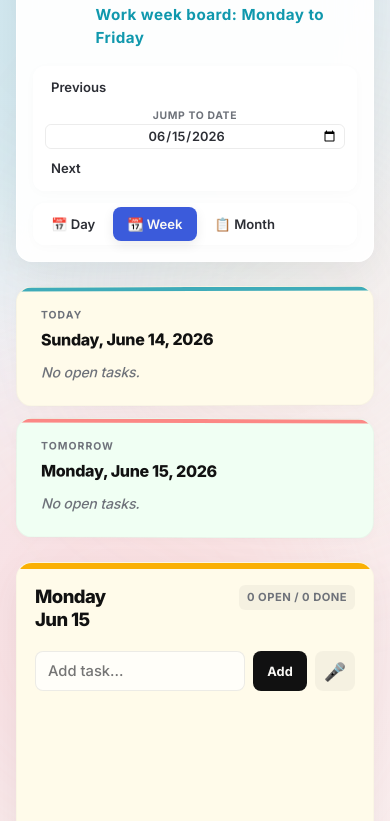
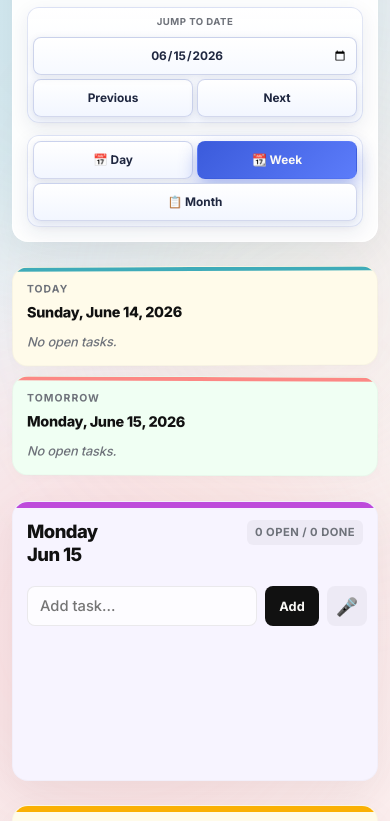
Before and after one commit to rnikhil89-code/StickyNotes--Nikhil, a plain HTML site: page index.html in a window 390 px wide. Shown: the part 114-935 px from the top of the page. Drawn offline with Linux system fonts and the light colour scheme.

Commit message:
Add files via upload

```diff
--- a/app.js
+++ b/app.js
@@ -216,6 +216,8 @@
 function renderDayCard(dateKey) {
   const card = dayCardTemplate.content.firstElementChild.cloneNode(true);
   card.dataset.date = dateKey;
+  const dateObj = fromDateKey(dateKey);
+  card.classList.add(`note-tone-${getNoteToneIndex(dateObj)}`);
 
   const h2 = card.querySelector("h2");
   const taskCount = card.querySelector(".task-count");
@@ -225,7 +227,6 @@
   const voiceStatus = card.querySelector(".voice-status");
   const taskList = card.querySelector(".task-list");
 
-  const dateObj = fromDateKey(dateKey);
   const tasks = getTasks(dateKey);
   h2.textContent = formatCardDate(dateObj);
   const openCount = tasks.filter((task) => !task.done).length;
@@ -292,6 +293,14 @@
   });
 
   board.appendChild(card);
+}
+
+function getNoteToneIndex(dateObj) {
+  // Color depends on absolute calendar day, not card position.
+  const dayNumber = Math.floor(
+    Date.UTC(dateObj.getFullYear(), dateObj.getMonth(), dateObj.getDate()) / 86400000
+  );
+  return ((dayNumber % 5) + 5) % 5 + 1;
 }
 
 function renderMonthGrid(selectedDateKey) {
--- a/index.html
+++ b/index.html
@@ -32,9 +32,9 @@
         </div>
         <div class="right-controls">
           <div class="header-nav" aria-label="Date controls">
+            <label for="datePicker" class="jump-label">Jump to date</label>
             <button id="prevBtn" class="nav-btn" type="button">Previous</button>
             <div class="date-pick-wrap">
-              <label for="datePicker">Jump to date</label>
               <input id="datePicker" type="date" />
             </div>
             <button id="nextBtn" class="nav-btn" type="button">Next</button>
--- a/styles.css
+++ b/styles.css
@@ -90,10 +90,10 @@
 .app-shell {
   position: relative;
   z-index: 1;
-  max-width: 1400px;
+  max-width: 1760px;
   margin: 0 auto;
   min-height: 100vh;
-  padding: 16px clamp(20px, 5vw, 64px) 60px;
+  padding: 16px clamp(12px, 2vw, 28px) 60px;
   display: flex;
   flex-direction: column;
   gap: 24px;
@@ -174,33 +174,55 @@
   display: grid;
   gap: 10px;
   justify-items: end;
+  width: min(100%, 560px);
+  --ctrl-columns: 1fr 1.45fr 1fr;
 }
 
 .top-actions {
-  display: flex;
+  display: grid;
+  grid-template-columns: var(--ctrl-columns);
   gap: 4px;
-  justify-content: flex-end;
+  width: 100%;
 }
 
 .header-nav {
-  display: flex;
+  display: grid;
+  grid-template-columns: var(--ctrl-columns);
+  grid-template-areas:
+    "jump jump jump"
+    "prev date next";
   gap: 4px;
   align-items: center;
-  justify-content: flex-end;
+  width: 100%;
+}
+
+.header-nav .jump-label {
+  grid-area: jump;
+  font-size: 0.65rem;
+  color: var(--muted);
+  font-weight: 700;
+  text-transform: uppercase;
+  letter-spacing: 0.06em;
+  text-align: center;
+  padding: 2px 0 3px;
+}
+
+.header-nav #prevBtn {
+  grid-area: prev;
 }
 
 .header-nav #nextBtn {
-  position: relative;
-  top: -2px;
+  grid-area: next;
+  position: static;
 }
 
 .top-actions,
 .header-nav {
-  background: rgba(255, 255, 255, 0.8);
-  border: 1px solid rgba(255, 255, 255, 0.9);
+  background: linear-gradient(180deg, rgba(255, 255, 255, 0.92), rgba(245, 248, 255, 0.9));
+  border: 1px solid rgba(122, 140, 206, 0.22);
   border-radius: 12px;
-  padding: 3px;
-  box-shadow: var(--shadow-sm);
+  padding: 5px;
+  box-shadow: 0 6px 20px rgba(30, 42, 92, 0.08);
 }
 
 /* Micro-Engineered Buttons */
@@ -220,61 +242,71 @@
 
 .view-btn,
 .nav-btn {
-  background: transparent;
-  color: var(--ink-light);
-  padding: 8px 14px;
-  font-size: 0.82rem;
-  box-shadow: none;
-  border: none;
-  height: 34px;
+  background: linear-gradient(180deg, #ffffff, #f2f6ff);
+  color: #1f2740;
+  padding: 9px 14px;
+  font-size: 0.84rem;
+  font-weight: 700;
+  box-shadow: 0 3px 10px rgba(33, 46, 99, 0.12);
+  border: 1px solid rgba(98, 117, 189, 0.28);
+  height: 40px;
   display: flex;
   align-items: center;
   gap: 6px;
 }
 
+.top-actions .view-btn {
+  justify-content: center;
+}
+
+.top-actions .view-btn,
+.header-nav .nav-btn,
+.header-nav .date-pick-wrap {
+  width: 100%;
+}
+
 .view-btn.active {
-  background: var(--accent);
+  background: linear-gradient(135deg, var(--accent), var(--accent-light));
   color: #faf9f6;
-  box-shadow: 0 4px 12px rgba(17, 17, 17, 0.08);
+  border-color: transparent;
+  box-shadow: 0 8px 18px rgba(59, 91, 219, 0.42);
 }
 
 .view-btn:hover:not(.active),
 .nav-btn:hover {
-  background: rgba(17, 17, 17, 0.04);
+  background: linear-gradient(180deg, #ffffff, #eef3ff);
   color: var(--ink);
+  border-color: rgba(59, 91, 219, 0.38);
+  box-shadow: 0 7px 16px rgba(33, 46, 99, 0.18);
+  transform: translateY(-1px);
 }
 
 .date-pick-wrap {
+  grid-area: date;
   display: grid;
-  gap: 1px;
-  padding: 0 8px;
-}
-
-.date-pick-wrap label {
-  font-size: 0.65rem;
-  color: var(--muted);
-  font-weight: 700;
-  text-transform: uppercase;
-  letter-spacing: 0.06em;
-  text-align: center;
+  gap: 0;
+  padding: 0;
 }
 
 #datePicker {
-  border: 1px solid rgba(17, 17, 17, 0.08);
-  border-radius: 6px;
-  padding: 3px 6px;
+  border: 1px solid rgba(98, 117, 189, 0.3);
+  border-radius: 8px;
+  padding: 3px 8px;
   font-family: inherit;
-  font-size: 0.8rem;
-  background: transparent;
-  color: var(--ink-light);
-  font-weight: 600;
+  font-size: 0.82rem;
+  background: linear-gradient(180deg, #ffffff, #f6f9ff);
+  color: #1f2740;
+  font-weight: 700;
   cursor: pointer;
   text-align: center;
+  height: 40px;
+  box-shadow: inset 0 1px 0 rgba(255, 255, 255, 0.9), 0 2px 8px rgba(33, 46, 99, 0.1);
 }
 
 #datePicker:focus {
   outline: none;
-  border-color: var(--ink);
+  border-color: var(--accent);
+  box-shadow: 0 0 0 3px rgba(59, 91, 219, 0.16);
 }
 
 /* Premium Task Summary Strip */
@@ -414,47 +446,68 @@
   box-shadow: var(--shadow-lg);
 }
 
-.sticky-card:nth-child(2n) {
+.sticky-card.note-tone-1 {
+  background: var(--note-1);
+  transform: rotate(-0.3deg);
+}
+
+.sticky-card.note-tone-1::after {
+  background: #fab005; /* Solid warm saffron tab for yellow notes */
+}
+
+.sticky-card.note-tone-1:hover {
+  transform: translateY(-8px) rotate(-0.1deg);
+}
+
+.sticky-card.note-tone-2 {
   background: var(--note-2);
   transform: rotate(0.4deg);
 }
-.sticky-card:nth-child(2n)::after {
+
+.sticky-card.note-tone-2::after {
   background: #37b24d; /* Fresh vibrant mint-sage tab */
 }
-.sticky-card:nth-child(2n):hover {
+
+.sticky-card.note-tone-2:hover {
   transform: translateY(-8px) rotate(0.2deg);
 }
 
-.sticky-card:nth-child(3n) {
+.sticky-card.note-tone-3 {
   background: var(--note-3);
   transform: rotate(-0.5deg);
 }
-.sticky-card:nth-child(3n)::after {
+
+.sticky-card.note-tone-3::after {
   background: #ff6b6b; /* Vibrant coral pink tab */
 }
-.sticky-card:nth-child(3n):hover {
+
+.sticky-card.note-tone-3:hover {
   transform: translateY(-8px) rotate(-0.3deg);
 }
 
-.sticky-card:nth-child(4n) {
+.sticky-card.note-tone-4 {
   background: var(--note-4);
   transform: rotate(0.3deg);
 }
-.sticky-card:nth-child(4n)::after {
+
+.sticky-card.note-tone-4::after {
   background: #339af0; /* Vibrant sky-blue washi tab */
 }
-.sticky-card:nth-child(4n):hover {
+
+.sticky-card.note-tone-4:hover {
   transform: translateY(-8px) rotate(0.15deg);
 }
 
-.sticky-card:nth-child(5n) {
+.sticky-card.note-tone-5 {
   background: var(--note-5);
   transform: rotate(-0.2deg);
 }
-.sticky-card:nth-child(5n)::after {
+
+.sticky-card.note-tone-5::after {
   background: #be4bdb; /* Bright royal lavender-violet tab */
 }
-.sticky-card:nth-child(5n):hover {
+
+.sticky-card.note-tone-5:hover {
   transform: translateY(-8px) rotate(-0.05deg);
 }
 
@@ -807,37 +860,113 @@
 
 @media (max-width: 768px) {
   .app-shell {
-    padding: 12px 16px 40px;
+    padding: 10px 12px 32px;
   }
 
   .top-bar {
-    padding: 16px;
+    padding: 14px;
     border-radius: 16px;
+    gap: 12px;
   }
 
   .brand-block {
     align-items: flex-start;
+    gap: 12px;
   }
 
   .brand-mark {
-    width: 48px;
-    height: 48px;
+    width: 44px;
+    height: 44px;
     border-radius: 12px;
-    font-size: 1.4rem;
+    font-size: 1.2rem;
   }
 
   h1 {
-    font-size: 1.4rem;
+    font-size: 1.2rem;
     margin-bottom: 4px;
   }
 
+  .kicker {
+    font-size: 0.58rem;
+    letter-spacing: 0.12em;
+  }
+
+  .today-label,
+  .period-label {
+    font-size: 0.76rem;
+  }
+
+  .right-controls {
+    width: 100%;
+    --ctrl-columns: 1fr 1fr 1fr;
+  }
+
+  .top-actions,
   .header-nav {
-    flex-direction: column;
-    align-items: stretch;
+    width: 100%;
+  }
+
+  .view-btn,
+  .nav-btn,
+  #datePicker {
+    height: 38px;
+    font-size: 0.76rem;
+    padding: 8px 8px;
+  }
+
+  .view-btn,
+  .nav-btn {
+    justify-content: center;
+    white-space: nowrap;
+  }
+
+  .summary-strip {
+    gap: 10px;
+  }
+
+  .summary-card {
+    padding: 14px 14px;
+    min-height: 100px;
+  }
+
+  .summary-heading {
+    font-size: 0.9rem;
+  }
+
+  .summary-list {
+    font-size: 0.8rem;
+  }
+
+  .add-task-row {
+    grid-template-columns: minmax(0, 1fr) auto 36px;
+  }
+
+  .task-item {
+    grid-template-columns: 1fr auto;
+    grid-template-areas:
+      "text complete"
+      "text delete";
+    align-items: center;
+    padding: 8px 10px;
+  }
+
+  .task-text {
+    grid-area: text;
+  }
+
+  .complete-btn {
+    grid-area: complete;
+    justify-self: end;
+  }
+
+  .delete-btn {
+    grid-area: delete;
+    justify-self: end;
   }
 
   .header-nav .nav-btn,
-  .header-nav .date-pick-wrap {
+  .header-nav .date-pick-wrap,
+  .top-actions .view-btn {
     width: 100%;
   }
 
@@ -850,7 +979,42 @@
   }
 
   .sticky-card {
-    min-height: 320px;
-    padding: 18px;
+    min-height: 280px;
+    padding: 14px;
   }
 }
+
+@media (max-width: 600px) {
+  .header-nav {
+    grid-template-columns: 1fr 1fr;
+    grid-template-areas:
+      "jump jump"
+      "date date"
+      "prev next";
+  }
+
+  .top-actions {
+    grid-template-columns: repeat(3, minmax(0, 1fr));
+  }
+
+  .header-nav .jump-label {
+    font-size: 0.6rem;
+    letter-spacing: 0.05em;
+  }
+}
+
+@media (max-width: 420px) {
+  .top-actions {
+    grid-template-columns: 1fr 1fr;
+  }
+
+  #monthViewBtn {
+    grid-column: 1 / -1;
+  }
+
+  .view-btn,
+  .nav-btn,
+  #datePicker {
+    font-size: 0.74rem;
+  }
+}
```
